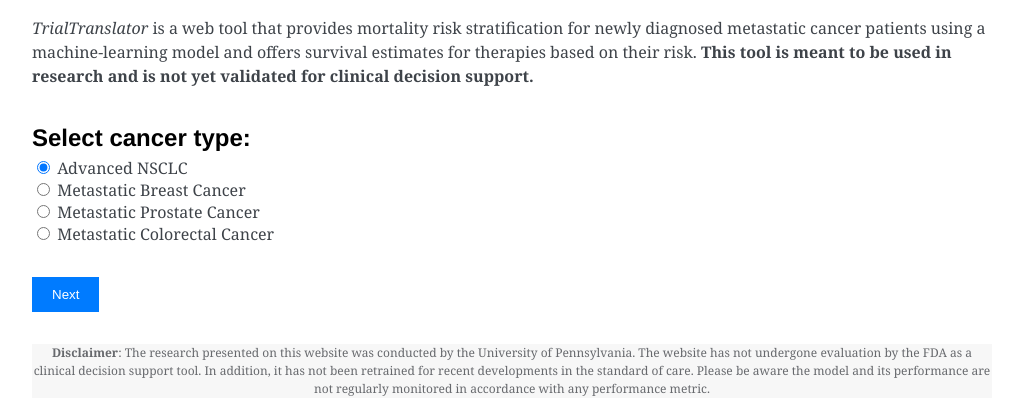
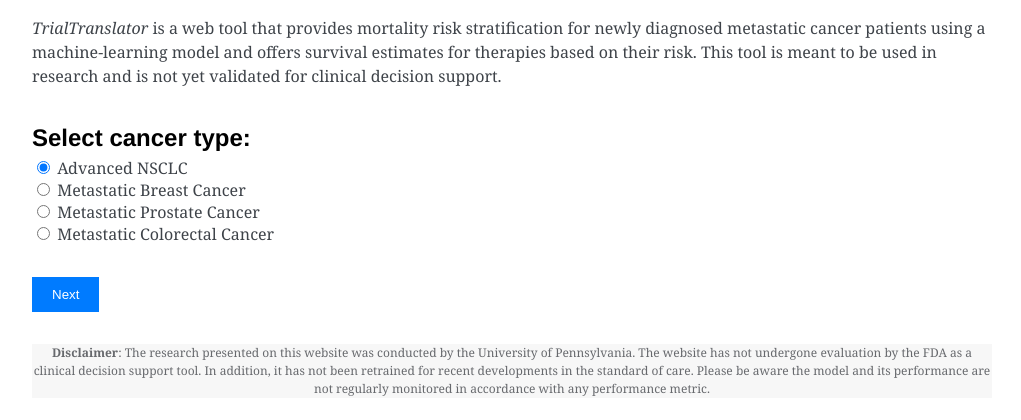
Before and after one commit to xavier-orcutt/boosted-forecaster, a Flask app: page / in a window 1280 px wide. Shown: the part 210-630 px from the top of the page, without its empty margins (128-1149 px from the left). Run offline with Flask 3, Linux system fonts and the light colour scheme; parts of the project's set-up code (start-up, migrations or seed data) failed here and were passed over.

Commit message:
updated formatting of index page

```diff
--- a/app/templates/index.html
+++ b/app/templates/index.html
@@ -27,7 +27,7 @@
       <h1>TrialTranslator</h1>
     </header>
 
-    <p><span class="italic">TrialTranslator</span> is a web tool that provides mortality risk stratification for newly diagnosed metastatic cancer patients using a machine-learning model and offers survival estimates for therapies based on their risk. <span class="bold">This tool is meant to be used in research and is not yet validated for clinical decision support.</span></p>
+    <p><span class="italic">TrialTranslator</span> is a web tool that provides mortality risk stratification for newly diagnosed metastatic cancer patients using a machine-learning model and offers survival estimates for therapies based on their risk. This tool is meant to be used in research and is not yet validated for clinical decision support.</p>
 
     <h2>Select cancer type:</h2>
     <form class="cancer_type">
```
